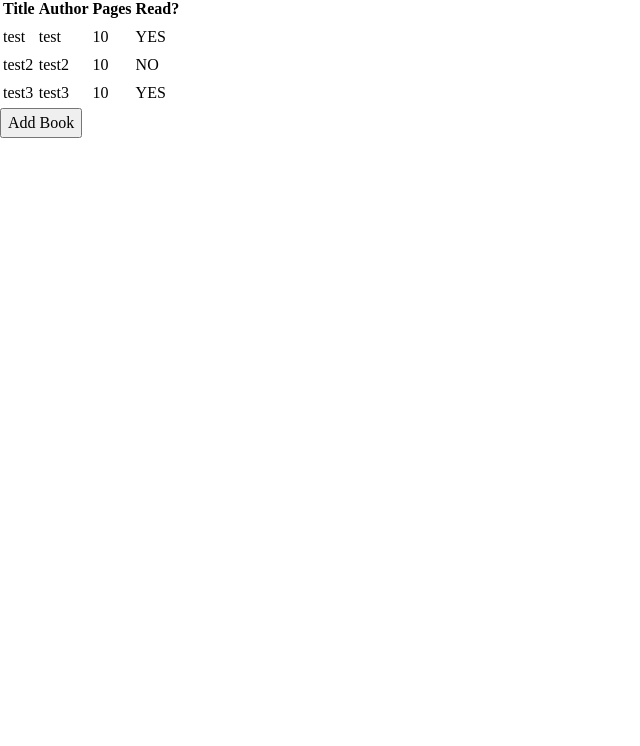
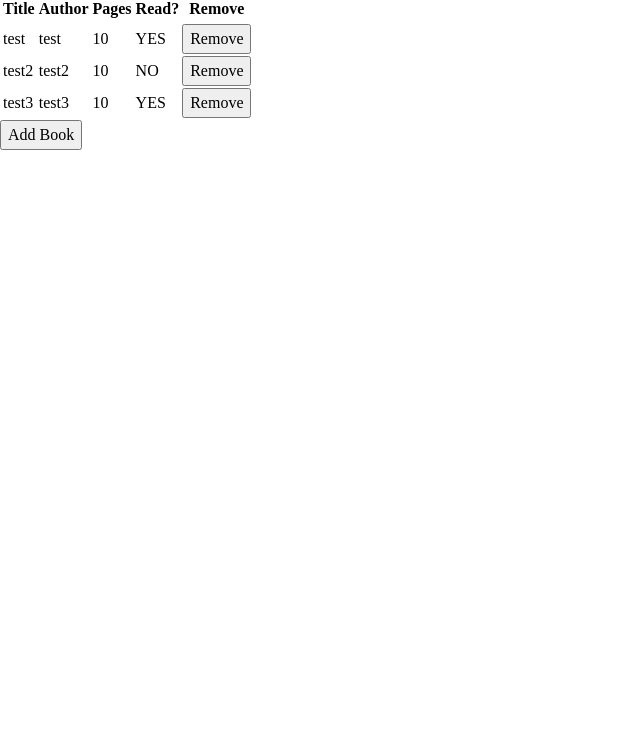
Before and after one commit to fromscode/library, a plain HTML site: page index.html in a window 1280 px wide. Shown: the part 54-800 px from the top of the page, without its empty margins (0-640 px from the left). Drawn offline with Linux system fonts and the light colour scheme.

Commit message:
create remove book button

```diff
--- a/index.html
+++ b/index.html
@@ -16,6 +16,7 @@
             <th>Author</th>
             <th>Pages</th>
             <th>Read?</th>
+            <th>Remove</th>
         </thead>
         <tbody>
 
--- a/scripts.js
+++ b/scripts.js
@@ -1,14 +1,15 @@
-const myLibrary = [];
+let myLibrary = [];
 
 function Book(title, author, pages, haveRead) {
     if (!new.target) {
         throw Error("Use new with constructor");
     }
+    this.id = crypto.randomUUID();
     this.title = title;
     this.author = author;
     this.pages = pages;
     this.haveRead = haveRead;
-    this.info = function() {
+    this.info = function () {
         let output = this.title + " by " + this.author + ", " + this.pages + ", ";
         if (haveRead) {
             return output + "read";
@@ -26,13 +27,27 @@ addBookToLibrary("test", "test", 10, true);
 addBookToLibrary("test2", "test2", 10, false);
 addBookToLibrary("test3", "test3", 10, true);
 
+const tBody = document.querySelector("tbody");
+
 function displayBook() {
+    tBody.textContent = null;
     myLibrary.forEach((book) => {
         showBook(book);
     });
+
+
+    const removeButtonAll = document.querySelectorAll("tr button");
+
+    removeButtonAll.forEach(button => {
+        button.addEventListener('click', () => {
+            const bookId = button.dataset.id;
+            console.log(bookId);
+            myLibrary = myLibrary.filter((book) => book.id != bookId);
+            displayBook();
+        });
+    });
 };
 
-const tBody = document.querySelector("tbody");
 
 function showBook(book) {
     const tr = document.createElement("tr");
@@ -50,10 +65,15 @@ function showBook(book) {
     else {
         haveRead.textContent = "NO";
     }
+    const removeButton = document.createElement("button");
+    removeButton.type = "button";
+    removeButton.textContent = "Remove";
+    removeButton.dataset.id = book.id;
     tr.append(title);
     tr.append(author);
     tr.append(pages);
     tr.append(haveRead);
+    tr.append(removeButton)
 
     tBody.append(tr);
 }
@@ -76,7 +96,7 @@ formSubmitButton.addEventListener('click', () => {
     const pages = document.querySelector("#pages");
 
     const read = document.querySelector('input[name="read"]:checked');
-    const readStatus  = read.value === "true" ? true : false;
+    const readStatus = read.value === "true" ? true : false;
 
     addBookToLibrary(title.value, author.value, pages.value, readStatus);
 
```
